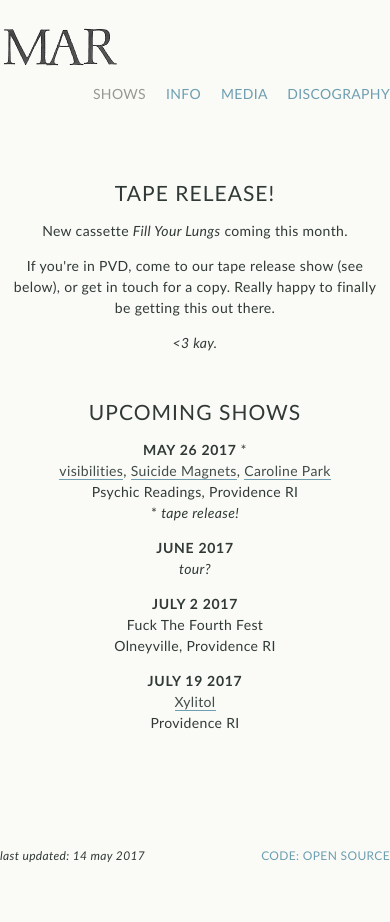
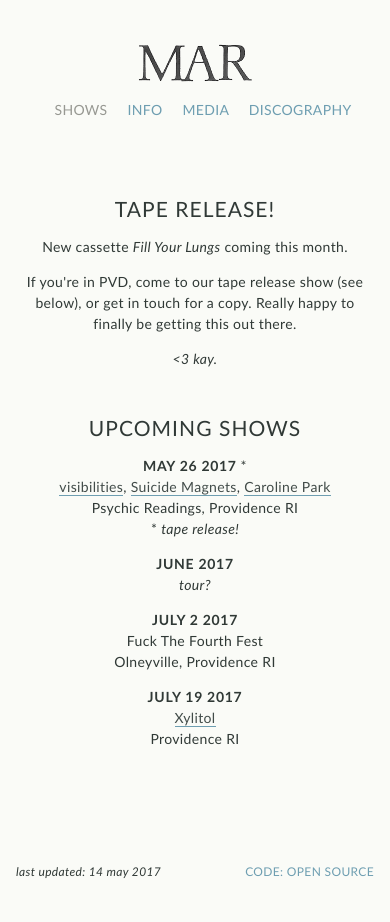
Before and after one commit to kangabell/mar, a PHP site: page /index.php in a window 390 px wide. Before the commit the page ends 862 px from the top, so only its background shows below. Run offline with PHP 8.4, Linux system fonts and the light colour scheme.

Commit message:
responsive layout

```diff
--- a/style.css
+++ b/style.css
@@ -12,7 +12,7 @@
 
 body {
 	background-color: #fafbf7;
-	padding: 0;
+	padding: 1rem;
 	margin-left: auto;
 	margin-right: auto;
 	max-width: 68rem;
@@ -24,6 +24,9 @@ body {
 header, footer {
 	padding: 1rem 0;
 }
+header {
+	text-align: center;
+}
 header:before, header:after {
 	content: '';
 	display: table;
@@ -31,16 +34,21 @@ header:before, header:after {
 header:after {
 	clear: both;
 }
-.logo {
-	float: left;
-}
 nav {
-	float: right;
 	line-height: 3rem;
 }
 nav a {
 	margin-left: 1rem;
 }
+@media all and (min-width: 720px) {
+	.logo {
+		float: left;
+	}
+	nav {
+		float: right;
+	}
+}
+
 main {
 	margin-left: auto;
 	margin-right: auto;
```
